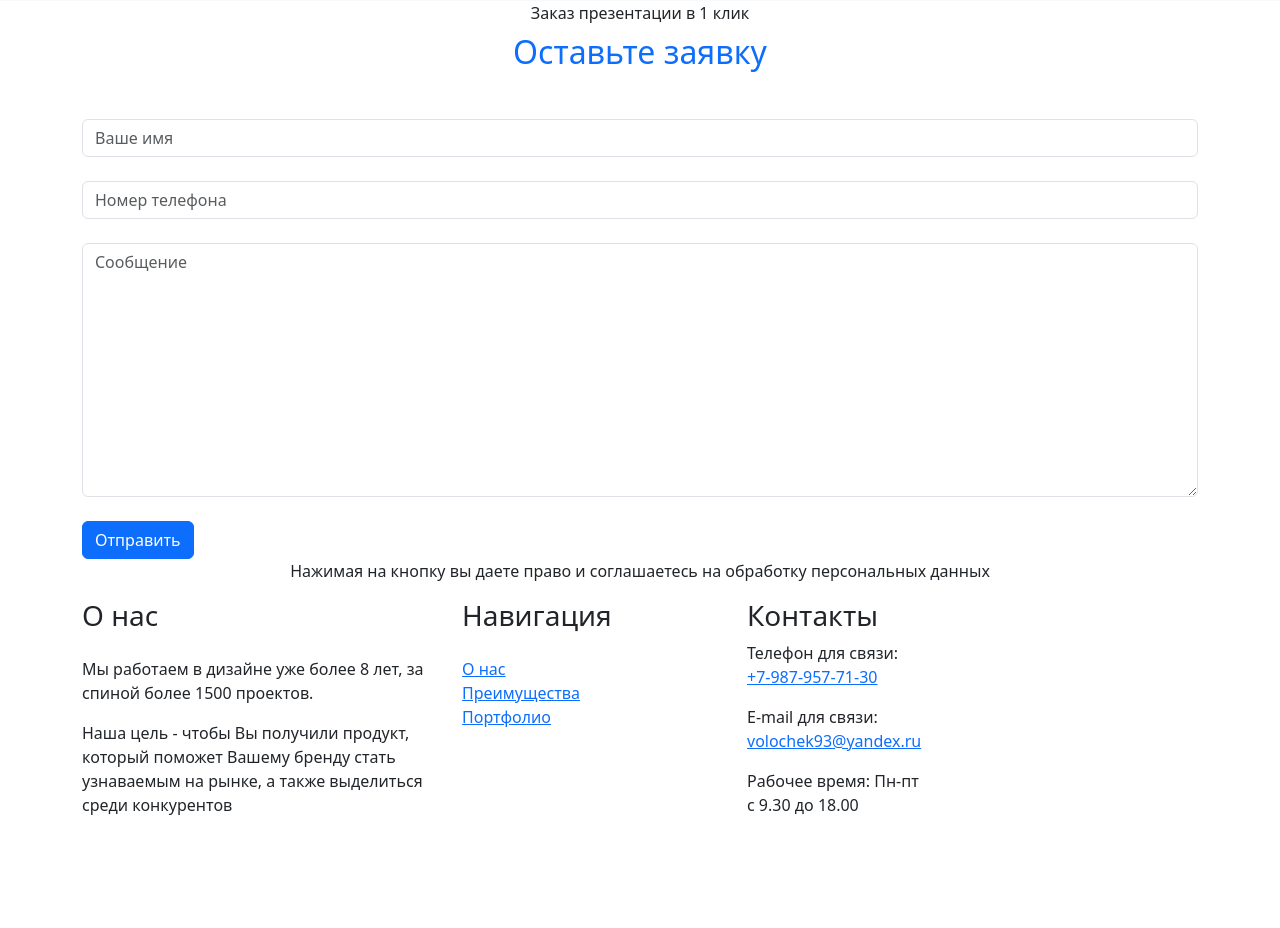
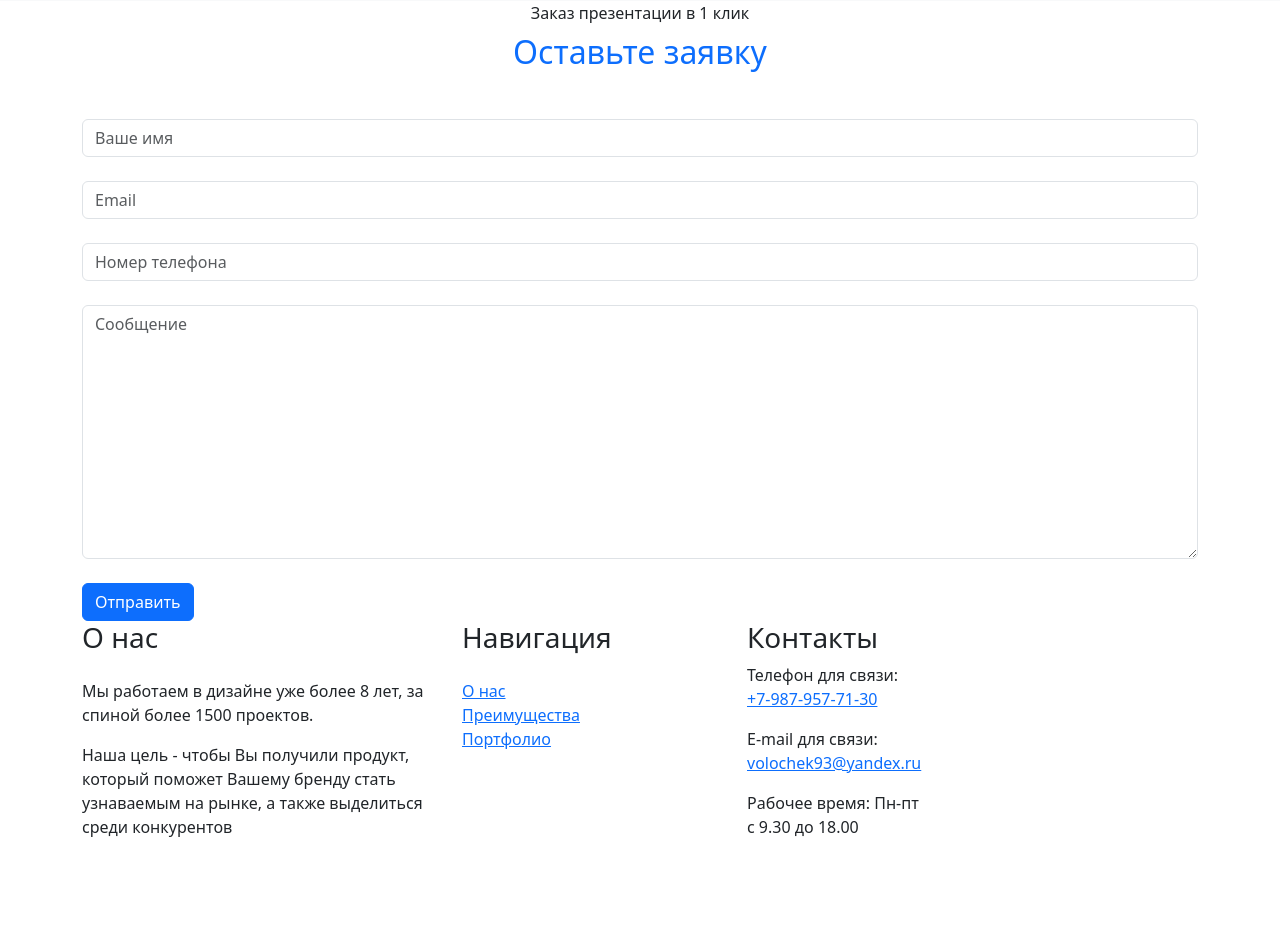
Before and after one commit to EvgVol/website-by-designer, a Django app: page / in a window 1280 px wide. Shown: the part 5572-6500 px from the top of the page. Run offline with Django 4.2, Linux system fonts and the light colour scheme; some libraries are stand-ins or nearby versions.

Commit message:
add form

```diff
--- a/website/core/forms.py
+++ b/website/core/forms.py
@@ -1,4 +1,5 @@
 from django import forms
+
 
 class ContactForm(forms.Form):
     """Форма заявки."""
@@ -6,5 +7,6 @@ class ContactForm(forms.Form):
     first_name = forms.CharField(max_length=50)
     phone_number = forms.IntegerField(min_value=89000000000,
                                       max_value=89999999999)
+    email = forms.EmailField(max_length=150)
     message = forms.CharField(widget=forms.Textarea,
                               max_length=2000)
--- a/website/templates/core/includes/concact_us.html
+++ b/website/templates/core/includes/concact_us.html
@@ -9,6 +9,11 @@
           <div class="col-12">
             <input type="text" class="form-control" placeholder="Ваше имя">
           </div>
+      </div>
+      <div class="row mb-4">
+        <div class="col-12">
+          <input type="text" class="form-control" placeholder="Email">
+        </div>
       </div>
       <div class="row mb-4">
         <div class="col-12">
@@ -24,7 +29,6 @@
         <div class="col-12">
           <button type="submit" class="btn btn-primary btn-md">Отправить</button>
         </div>
-        <p class="text text-center">Нажимая на кнопку вы даете право и соглашаетесь на обработку персональных данных</p>
       </div>
     </form>
   </div>
--- a/website/website/settings.py
+++ b/website/website/settings.py
@@ -85,3 +85,5 @@ STATIC_URL = 'static/'
 STATIC_ROOT = BASE_DIR / 'static'
 
 DEFAULT_AUTO_FIELD = 'django.db.models.BigAutoField'
+
+EMAIL_BACKEND = 'django.core.mail.backends.console.EmailBackend'
```
Also changed, not shown: website/core/views.py (+28 -1 lines), website/templates/core/includes/modal.html (deleted, +0 -26 lines).
